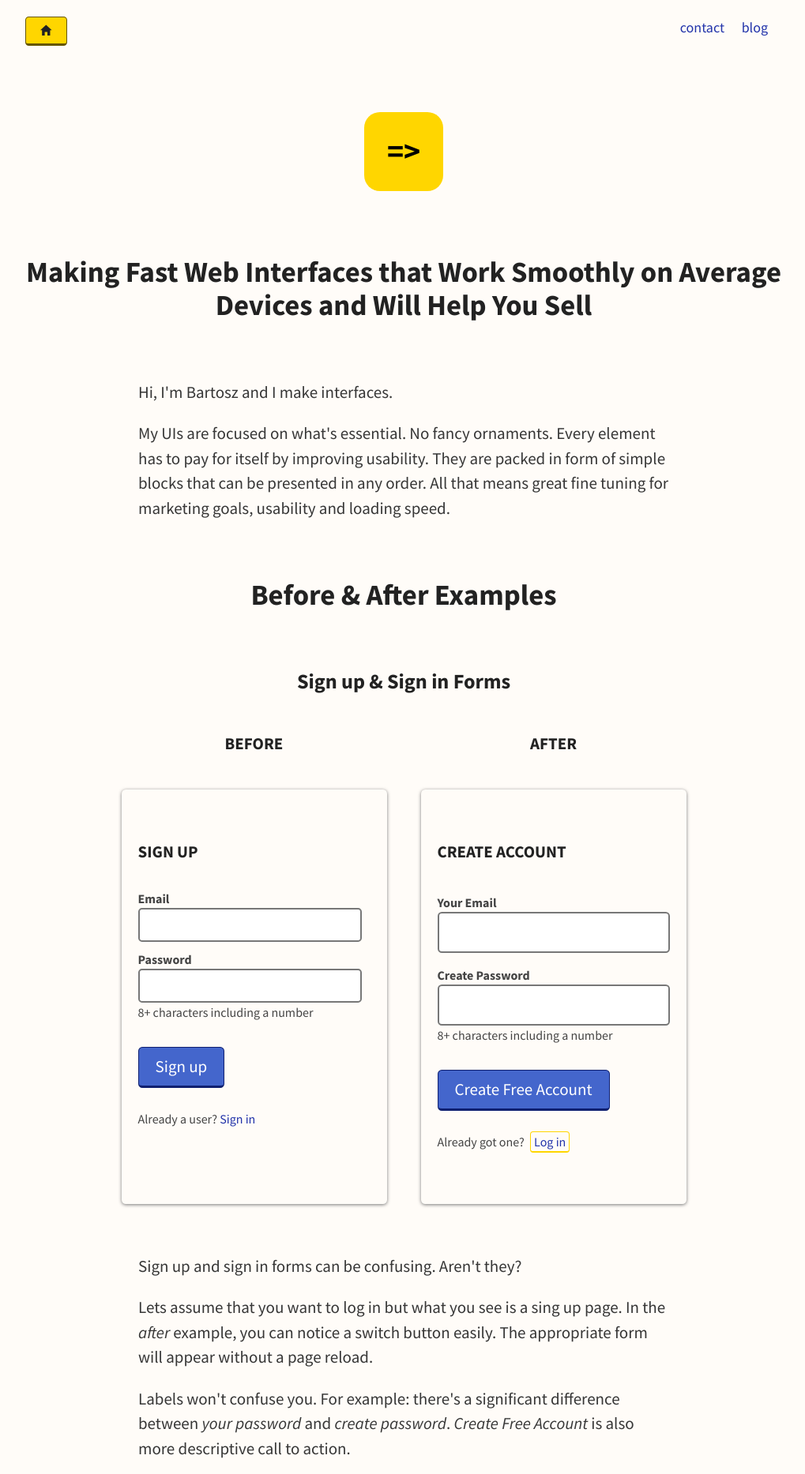
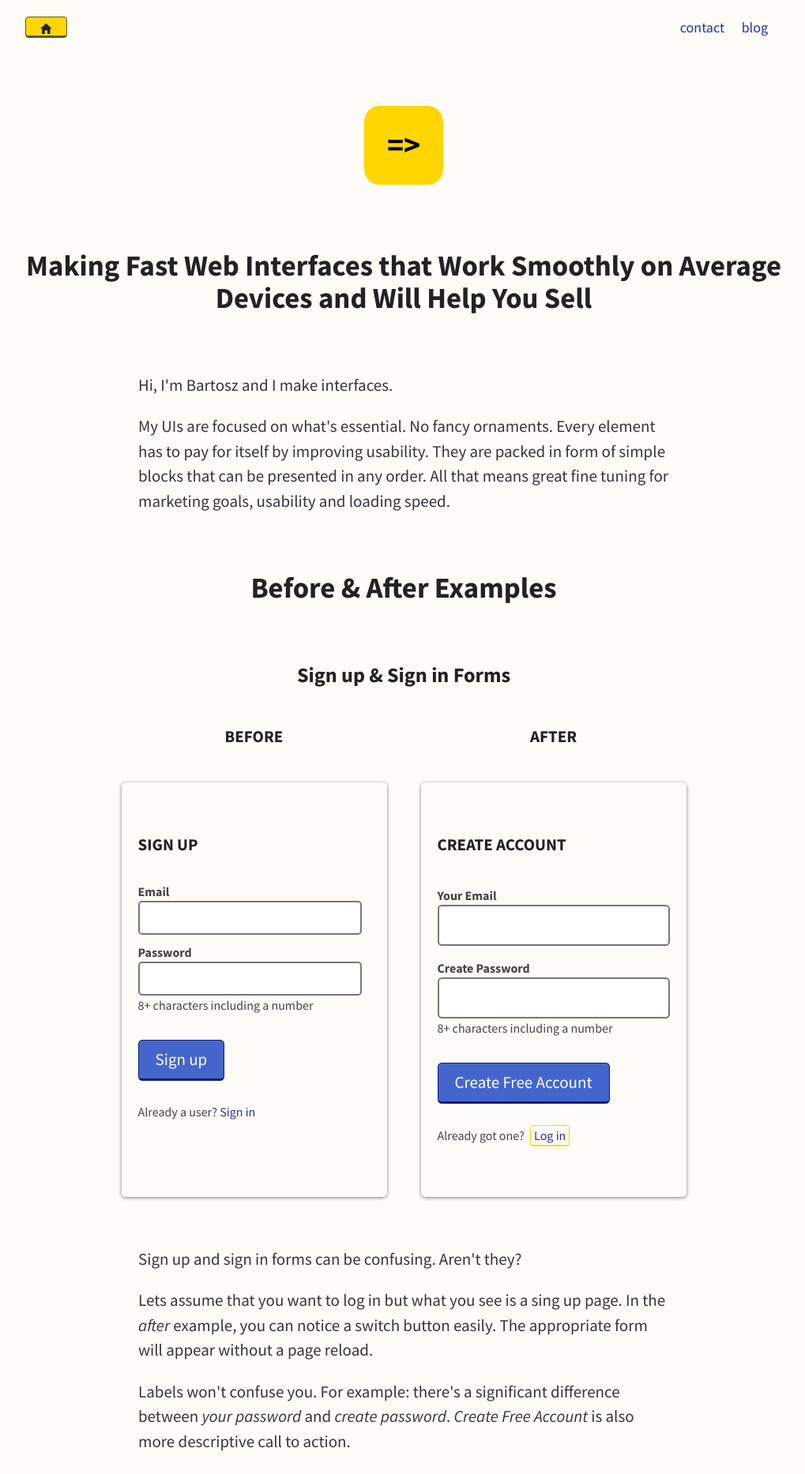
Before and after one commit to bart747/bart747, a Jekyll site: the page built from index.html, in a window 1280 px wide. Shown: the top 1867 px of the page at 79% size, without its empty margins (129-1148 px from the left). Built offline with Jekyll 4.4.1, drawn with Linux system fonts in a browser that asks for light colours; comment, search, counter and statistics services are not loaded.

Commit message:
hange home button-link height

```diff
--- a/_sass/_header.scss
+++ b/_sass/_header.scss
@@ -30,6 +30,8 @@ header .wrapper {
   border-color: darken($yellow, 30%);
   color: $black;
   line-height: 1;
+  max-height: 1.5em;
+  padding: 0.25em 1em;
 
   &:active, &:hover {
     background: $orange-deep;
--- a/css/main.css
+++ b/css/main.css
@@ -652,7 +652,9 @@ header .wrapper {
   background: #ffd600;
   border-color: #665600;
   color: #222;
-  line-height: 1; }
+  line-height: 1;
+  max-height: 1.5em;
+  padding: 0.25em 1em; }
   .icon-logo:active, .icon-logo:hover {
     background: #ec4422; }
   .icon-logo:active {
```
Also changed, not shown: css/dist/main.css.
